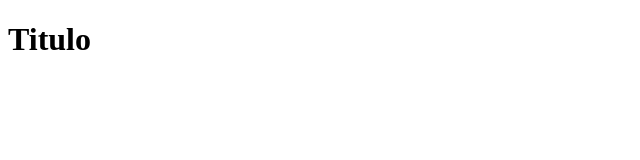
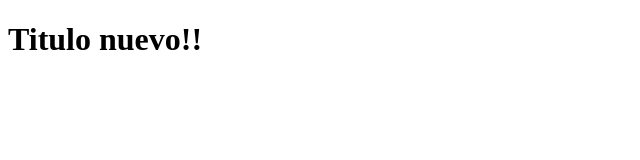
Before and after one commit to xtreella/hello-world-git, a plain HTML site: page index.html in a window 1280 px wide. Shown: the whole page, without its empty margins (0-640 px from the left). Drawn offline with Linux system fonts and the light colour scheme.

Commit message:
se modifico titulo index

```diff
--- a/index.html
+++ b/index.html
@@ -6,6 +6,6 @@
     <title>Demo Git</title>
 </head>
 <body>
-    <h1>Titulo</h1>
+    <h1>Titulo nuevo!!</h1>
 </body>
 </html>
```
